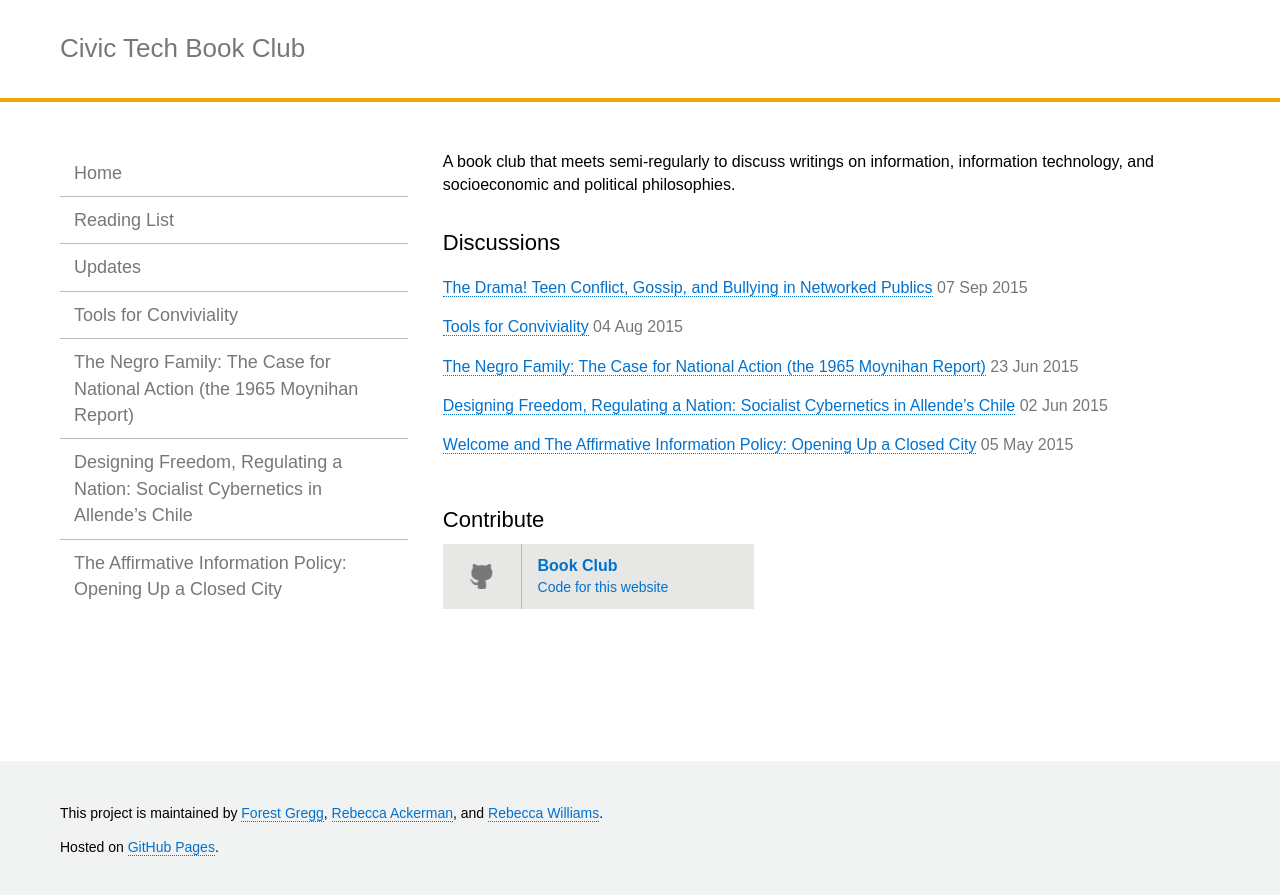
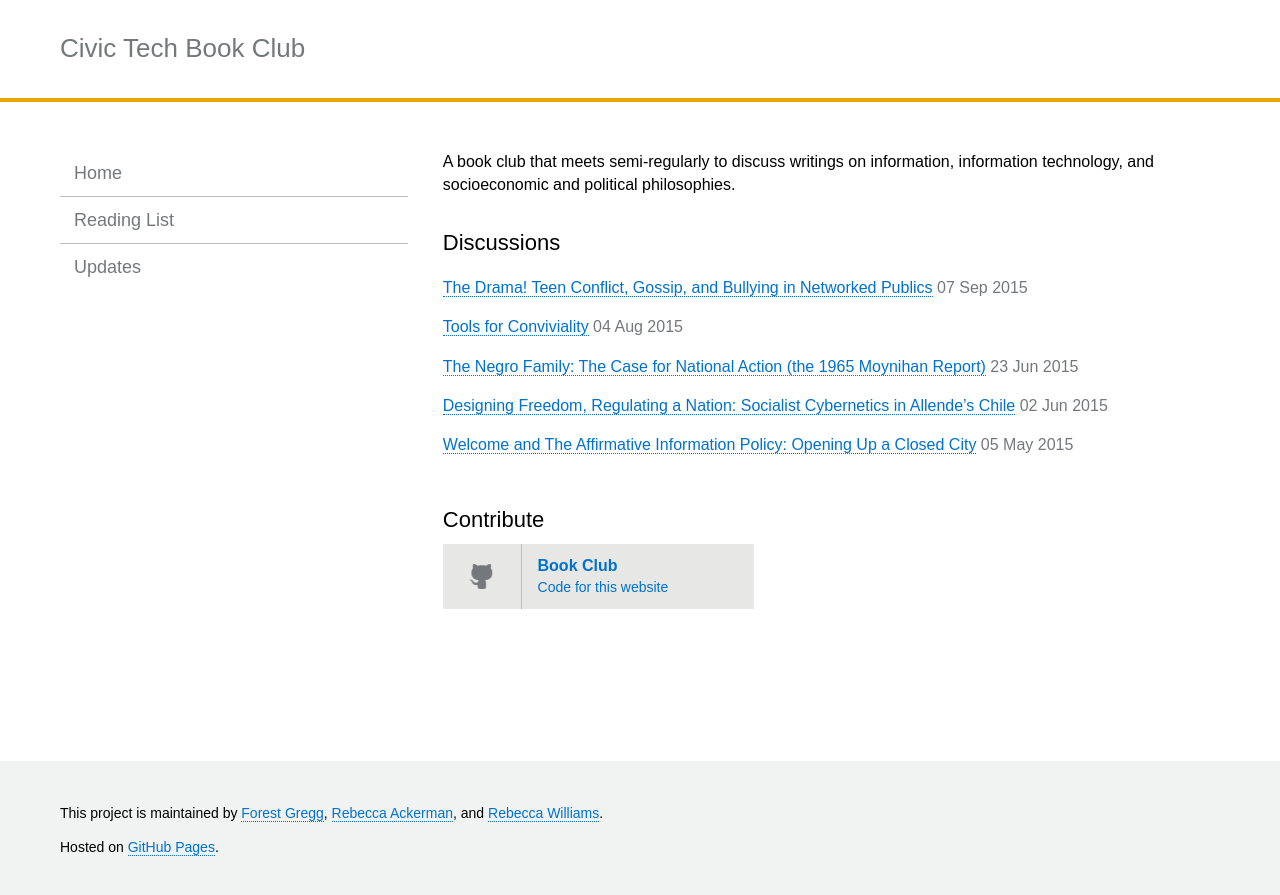
Before and after one commit to rebeccawilliams/bookclub, a Jekyll site: the page built from index.html, in a window 1280 px wide. Shown: the top 895 px of the page. Built offline with Jekyll 4.4.1, drawn with Linux system fonts in a browser that asks for light colours.

Commit message:
Update _config.yml

```diff
--- a/_config.yml
+++ b/_config.yml
@@ -33,18 +33,6 @@ navigation:
 - text: "Updates"
   url: https://groups.google.com/forum/#!forum/civictechbookclub
   internal: false
-- text: "Tools for Conviviality"
-  url: convivial-reconstruction
-  internal: true
-- text: "The Negro Family: The Case for National Action (the 1965 Moynihan Report)"
-  url: the-1965-moynihan-report
-  internal: true
-- text: "Designing Freedom, Regulating a Nation: Socialist Cybernetics in Allende’s Chile"
-  url: designing-freedom-regulating-a-nation
-  internal: true
-- text: "The Affirmative Information Policy: Opening Up a Closed City"
-  url: welcome-and-the-affirmative-information-policy
-  internal: true
 
 # Repo list
 # List repos that you would like to appear on the homepage here
```
